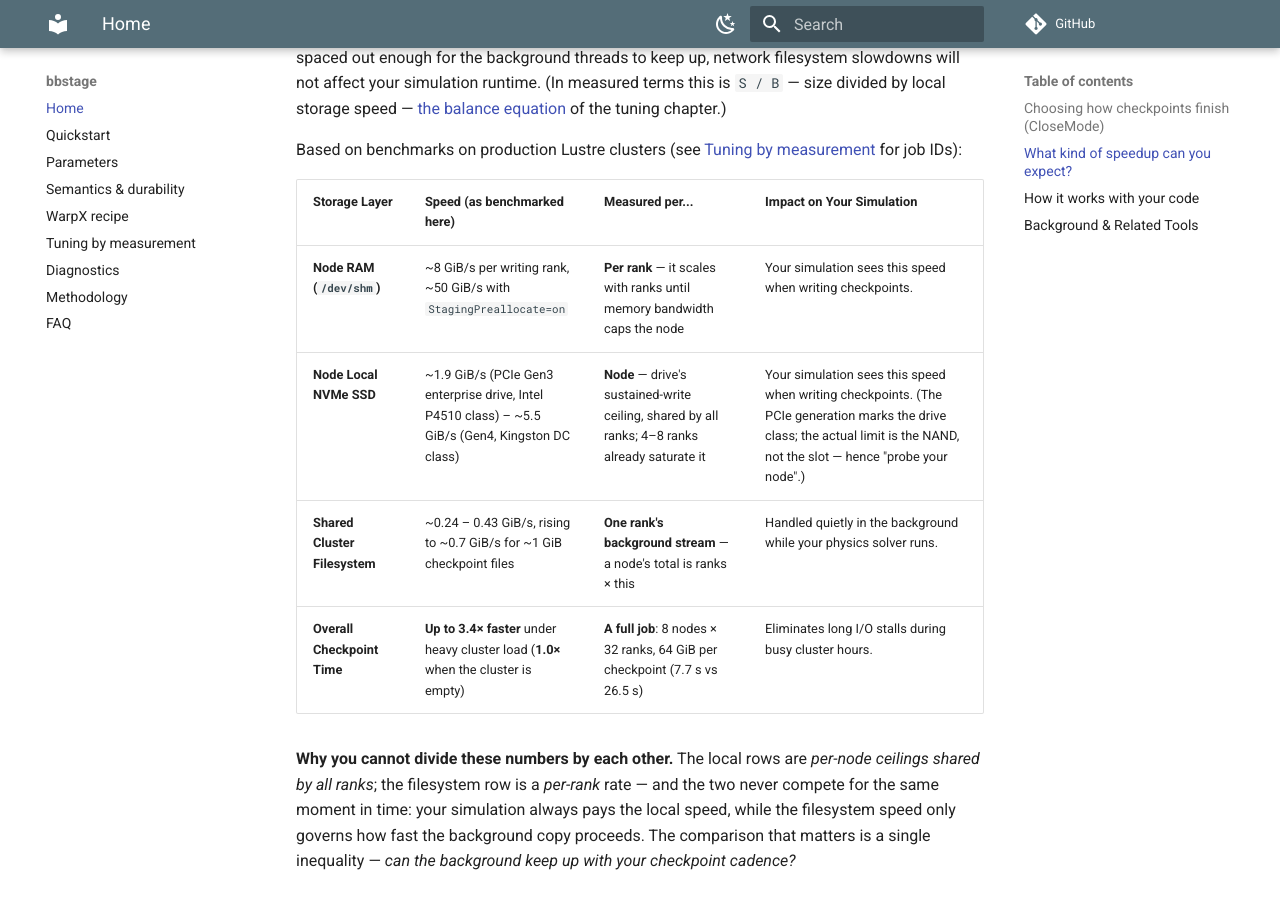
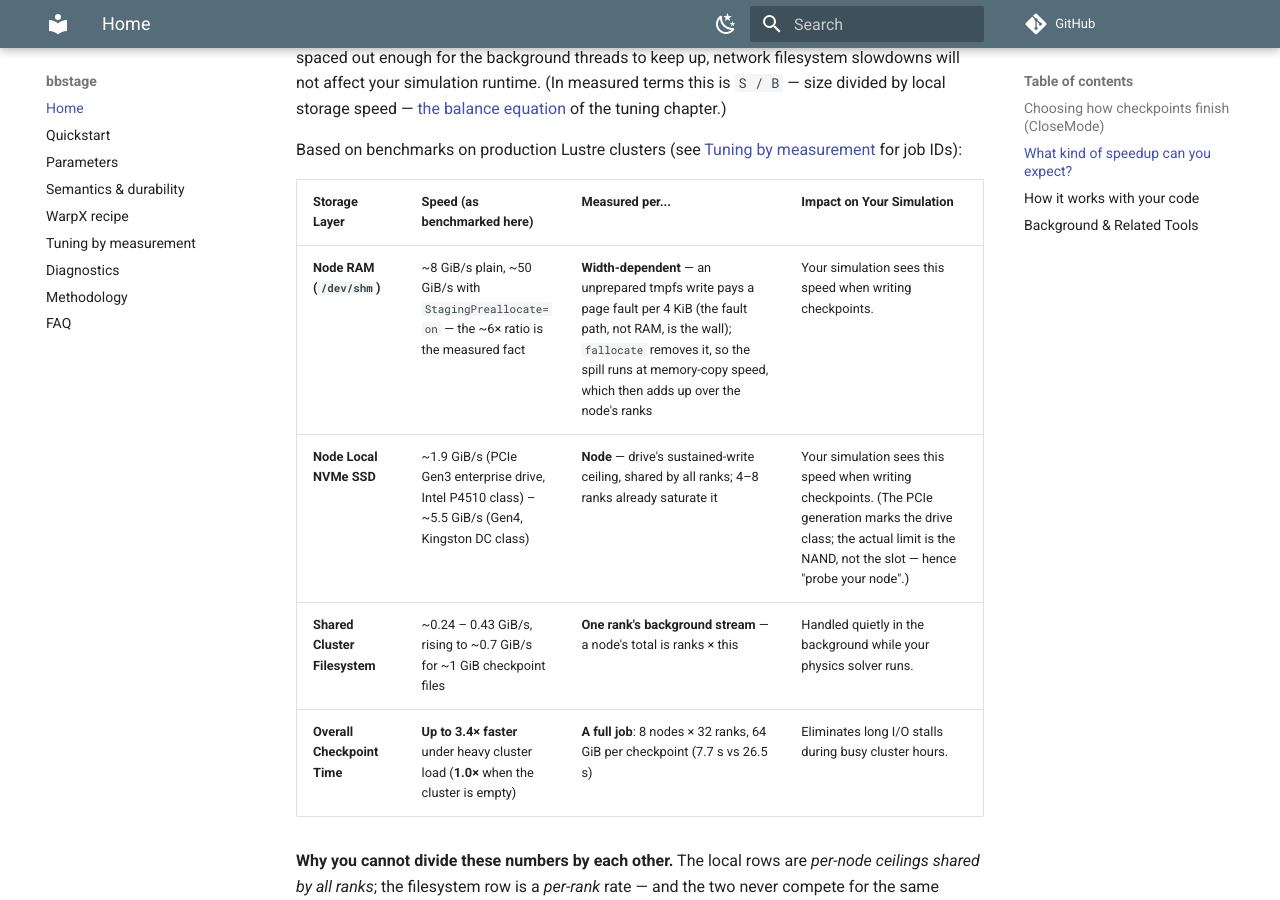
Before and after one commit to denisbertini/bbstage-docs, an MkDocs documentation site: the page built from docs/index.md, in a window 1280 px wide and 900 px high, scrolled down 1750 px. Built offline with MkDocs 1.6.1 and Material for MkDocs 9.7.7, drawn with Linux system fonts in a browser that asks for light colours; comment, search, counter and statistics services are not loaded.

Commit message:
docs: /dev/shm tier row states units honestly (ratio measured, absolutes width-dependent)
the 8->50 pair is width-dependent by construction (single-core memcpy
cannot reach 50 GiB/s); the measured fact from the engine-dev record is
the ~6x preallocate speedup. Explain the mechanism in-table: plain
tmpfs spill is page-fault-limited (fault per 4K first touch), fallocate
removes the tax leaving RAM-copy speed, which sums over ranks.

```diff
--- a/docs/index.md
+++ b/docs/index.md
@@ -33,7 +33,7 @@ Based on benchmarks on production Lustre clusters (see [Tuning by measurement](t
 
 | Storage Layer | Speed (as benchmarked here) | Measured per... | Impact on Your Simulation |
 | :--- | :--- | :--- | :--- |
-| **Node RAM (`/dev/shm`)** | ~8 GiB/s per writing rank, ~50 GiB/s with `StagingPreallocate=on` | **Per rank** — it scales with ranks until memory bandwidth caps the node | Your simulation sees this speed when writing checkpoints. |
+| **Node RAM (`/dev/shm`)** | ~8 GiB/s plain, ~50 GiB/s with `StagingPreallocate=on` — the ~6× ratio is the measured fact | **Width-dependent** — an unprepared tmpfs write pays a page fault per 4 KiB (the fault path, not RAM, is the wall); `fallocate` removes it, so the spill runs at memory-copy speed, which then adds up over the node's ranks | Your simulation sees this speed when writing checkpoints. |
 | **Node Local NVMe SSD** | ~1.9 GiB/s (PCIe Gen3 enterprise drive, Intel P4510 class) – ~5.5 GiB/s (Gen4, Kingston DC class) | **Node** — drive's sustained-write ceiling, shared by all ranks; 4–8 ranks already saturate it | Your simulation sees this speed when writing checkpoints. (The PCIe generation marks the drive class; the actual limit is the NAND, not the slot — hence "probe your node".) |
 | **Shared Cluster Filesystem** | ~0.24 – 0.43 GiB/s, rising to ~0.7 GiB/s for ~1 GiB checkpoint files | **One rank's background stream** — a node's total is ranks × this | Handled quietly in the background while your physics solver runs. |
 | **Overall Checkpoint Time** | **Up to 3.4× faster** under heavy cluster load (**1.0×** when the cluster is empty) | **A full job**: 8 nodes × 32 ranks, 64 GiB per checkpoint (7.7 s vs 26.5 s) | Eliminates long I/O stalls during busy cluster hours. |
```
Also changed, not shown: docs/tuning.md (+1 -1 lines).
